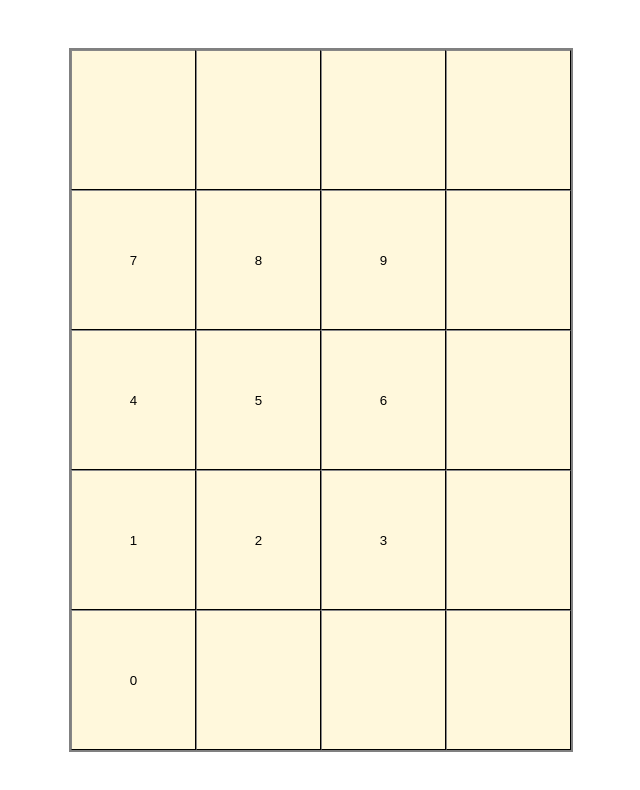
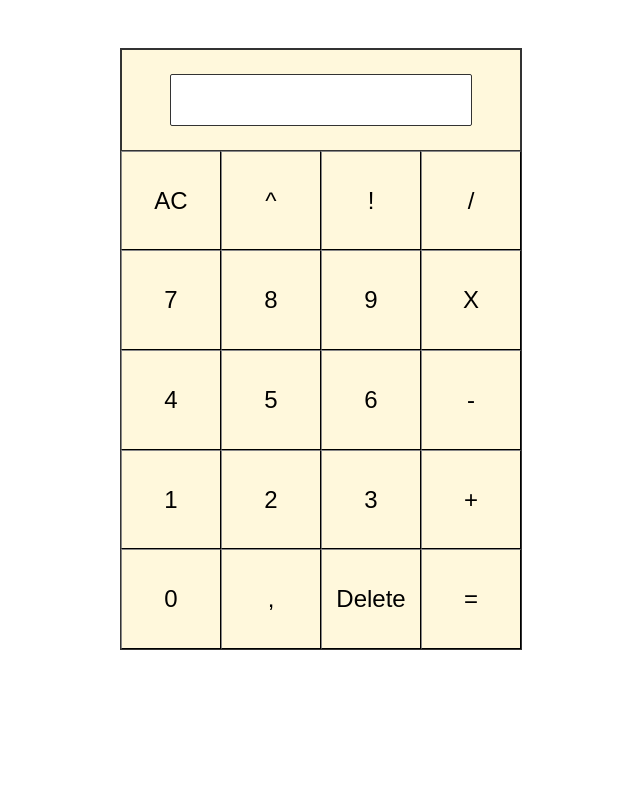
Before and after one commit to Kaptvr/odin-calculator, a plain HTML site: page index.html in a window 1280 px wide. Shown: the whole page, without its empty margins (319-959 px from the left). Drawn offline with Linux system fonts and the light colour scheme.

Commit message:
Add more style

```diff
--- a/index.html
+++ b/index.html
@@ -7,35 +7,38 @@
     </head>
     <body>
         <div class="main-window">
+            <div class="row row0">
+                <div class="equation"></div>
+            </div>
             <div class="row row1">
-                <button></button>
-                <button></button>
-                <button></button>
-                <button></button>
+                <button>AC</button>
+                <button>^</button>
+                <button>!</button>
+                <button>/</button>
             </div>
             <div class="row row2">
                 <button>7</button>
                 <button>8</button>
                 <button>9</button>
-                <button></button>
+                <button>X</button>
             </div>
             <div class="row row3">
                 <button>4</button>
                 <button>5</button>
                 <button>6</button>
-                <button></button>
+                <button>-</button>
             </div>
             <div class="row row4">
                 <button>1</button>
                 <button>2</button>
                 <button>3</button>
-                <button></button>
+                <button>+</button>
             </div>
             <div class="row row5">
                 <button>0</button>
-                <button></button>
-                <button></button>
-                <button></button>
+                <button>,</button>
+                <button>Delete</button>
+                <button>=</button>
             </div>
         </div>
     </body>
--- a/styles.css
+++ b/styles.css
@@ -1,16 +1,19 @@
 .main-window {
     display: flex;
     flex-direction: column;
-    width: 500px;
-    height: 700px;
+    width: 400px;
+    height: 600px;
     margin: 48px auto;
-    border: solid 2px grey;
+    border: 1px solid #333;
 }
 
 .row {
     display: flex;
     flex: 1;
     justify-content: space-around;
+    border-color: #333;
+    background-color: cornsilk;
+    font-size: 24px;
 }
 
 button {
@@ -19,8 +22,22 @@ button {
     border-color: #333;
     background-color: cornsilk;
     border-width: 1px;
+    font-size: 24px;
 }
 
 .pressed {
     background-color: peachpuff;
 }
+
+.row0 {
+    border: 1px solid #333;
+    display: flex;
+}
+
+.equation {
+    margin: 24px 48px;
+    background-color: white;
+    border: 1px solid #333;
+    flex: 1;
+    border-radius: 2px;
+}
```
